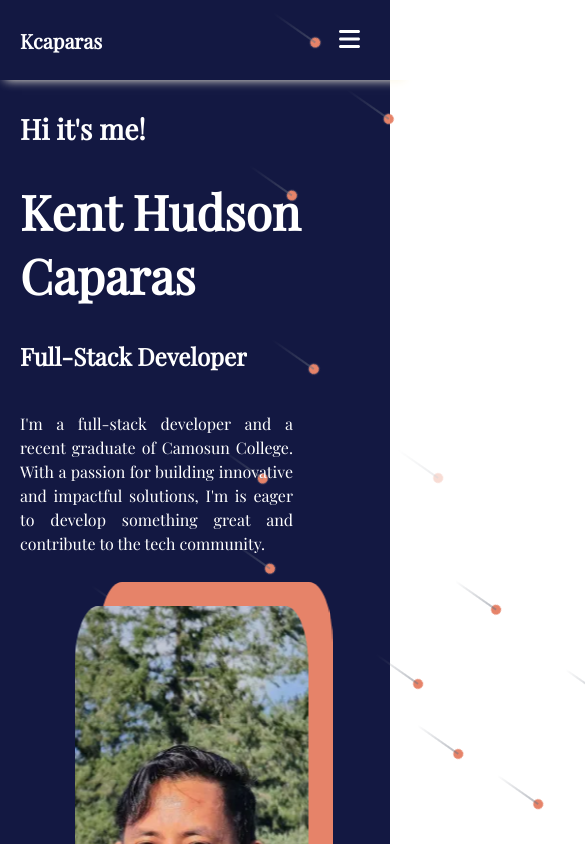
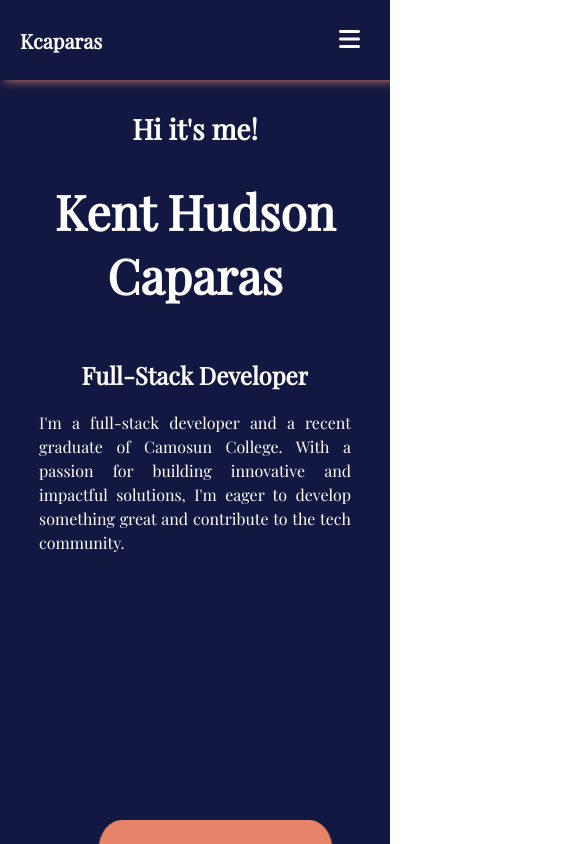
Before and after one commit to kcaparas1630/Portfolio, a React (Vite) app in the folder kcaparas-portfolio/: page / in a window 390 px wide. Shown: the top 844 px of the page, 585 px wide, since content can reach past the window. Built offline with nearby package versions, Linux system fonts and the light colour scheme.

Commit message:
firebase init and home added. removed meteor

```diff
--- /dev/null
+++ b/kcaparas-portfolio/public/404.html
@@ -0,0 +1,33 @@
+<!DOCTYPE html>
+<html>
+  <head>
+    <meta charset="utf-8">
+    <meta name="viewport" content="width=device-width, initial-scale=1">
+    <title>Page Not Found</title>
+
+    <style media="screen">
+      body { background: #ECEFF1; color: rgba(0,0,0,0.87); font-family: Roboto, Helvetica, Arial, sans-serif; margin: 0; padding: 0; }
+      #message { background: white; max-width: 360px; margin: 100px auto 16px; padding: 32px 24px 16px; border-radius: 3px; }
+      #message h3 { color: #888; font-weight: normal; font-size: 16px; margin: 16px 0 12px; }
+      #message h2 { color: #ffa100; font-weight: bold; font-size: 16px; margin: 0 0 8px; }
+      #message h1 { font-size: 22px; font-weight: 300; color: rgba(0,0,0,0.6); margin: 0 0 16px;}
+      #message p { line-height: 140%; margin: 16px 0 24px; font-size: 14px; }
+      #message a { display: block; text-align: center; background: #039be5; text-transform: uppercase; text-decoration: none; color: white; padding: 16px; border-radius: 4px; }
+      #message, #message a { box-shadow: 0 1px 3px rgba(0,0,0,0.12), 0 1px 2px rgba(0,0,0,0.24); }
+      #load { color: rgba(0,0,0,0.4); text-align: center; font-size: 13px; }
+      @media (max-width: 600px) {
+        body, #message { margin-top: 0; background: white; box-shadow: none; }
+        body { border-top: 16px solid #ffa100; }
+      }
+    </style>
+  </head>
+  <body>
+    <div id="message">
+      <h2>404</h2>
+      <h1>Page Not Found</h1>
+      <p>The specified file was not found on this website. Please check the URL for mistakes and try again.</p>
+      <h3>Why am I seeing this?</h3>
+      <p>This page was generated by the Firebase Command-Line Interface. To modify it, edit the <code>404.html</code> file in your project's configured <code>public</code> directory.</p>
+    </div>
+  </body>
+</html>
--- /dev/null
+++ b/kcaparas-portfolio/public/index.html
@@ -0,0 +1,89 @@
+<!DOCTYPE html>
+<html>
+  <head>
+    <meta charset="utf-8">
+    <meta name="viewport" content="width=device-width, initial-scale=1">
+    <title>Welcome to Firebase Hosting</title>
+
+    <!-- update the version number as needed -->
+    <script defer src="/__/firebase/10.12.5/firebase-app-compat.js"></script>
+    <!-- include only the Firebase features as you need -->
+    <script defer src="/__/firebase/10.12.5/firebase-auth-compat.js"></script>
+    <script defer src="/__/firebase/10.12.5/firebase-database-compat.js"></script>
+    <script defer src="/__/firebase/10.12.5/firebase-firestore-compat.js"></script>
+    <script defer src="/__/firebase/10.12.5/firebase-functions-compat.js"></script>
+    <script defer src="/__/firebase/10.12.5/firebase-messaging-compat.js"></script>
+    <script defer src="/__/firebase/10.12.5/firebase-storage-compat.js"></script>
+    <script defer src="/__/firebase/10.12.5/firebase-analytics-compat.js"></script>
+    <script defer src="/__/firebase/10.12.5/firebase-remote-config-compat.js"></script>
+    <script defer src="/__/firebase/10.12.5/firebase-performance-compat.js"></script>
+    <!--
+      initialize the SDK after all desired features are loaded, set useEmulator to false
+      to avoid connecting the SDK to running emulators.
+    -->
+    <script defer src="/__/firebase/init.js?useEmulator=true"></script>
+
+    <style media="screen">
+      body { background: #ECEFF1; color: rgba(0,0,0,0.87); font-family: Roboto, Helvetica, Arial, sans-serif; margin: 0; padding: 0; }
+      #message { background: white; max-width: 360px; margin: 100px auto 16px; padding: 32px 24px; border-radius: 3px; }
+      #message h2 { color: #ffa100; font-weight: bold; font-size: 16px; margin: 0 0 8px; }
+      #message h1 { font-size: 22px; font-weight: 300; color: rgba(0,0,0,0.6); margin: 0 0 16px;}
+      #message p { line-height: 140%; margin: 16px 0 24px; font-size: 14px; }
+      #message a { display: block; text-align: center; background: #039be5; text-transform: uppercase; text-decoration: none; color: white; padding: 16px; border-radius: 4px; }
+      #message, #message a { box-shadow: 0 1px 3px rgba(0,0,0,0.12), 0 1px 2px rgba(0,0,0,0.24); }
+      #load { color: rgba(0,0,0,0.4); text-align: center; font-size: 13px; }
+      @media (max-width: 600px) {
+        body, #message { margin-top: 0; background: white; box-shadow: none; }
+        body { border-top: 16px solid #ffa100; }
+      }
+    </style>
+  </head>
+  <body>
+    <div id="message">
+      <h2>Welcome</h2>
+      <h1>Firebase Hosting Setup Complete</h1>
+      <p>You're seeing this because you've successfully setup Firebase Hosting. Now it's time to go build something extraordinary!</p>
+      <a target="_blank" href="https://firebase.google.com/docs/hosting/">Open Hosting Documentation</a>
+    </div>
+    <p id="load">Firebase SDK Loading&hellip;</p>
+
+    <script>
+      document.addEventListener('DOMContentLoaded', function() {
+        const loadEl = document.querySelector('#load');
+        // // 🔥🔥🔥🔥🔥🔥🔥🔥🔥🔥🔥🔥🔥🔥🔥🔥🔥🔥🔥🔥🔥🔥🔥🔥🔥🔥🔥🔥🔥🔥🔥
+        // // The Firebase SDK is initialized and available here!
+        //
+        // firebase.auth().onAuthStateChanged(user => { });
+        // firebase.database().ref('/path/to/ref').on('value', snapshot => { });
+        // firebase.firestore().doc('/foo/bar').get().then(() => { });
+        // firebase.functions().httpsCallable('yourFunction')().then(() => { });
+        // firebase.messaging().requestPermission().then(() => { });
+        // firebase.storage().ref('/path/to/ref').getDownloadURL().then(() => { });
+        // firebase.analytics(); // call to activate
+        // firebase.analytics().logEvent('tutorial_completed');
+        // firebase.performance(); // call to activate
+        //
+        // // 🔥🔥🔥🔥🔥🔥🔥🔥🔥🔥🔥🔥🔥🔥🔥🔥🔥🔥🔥🔥🔥🔥🔥🔥🔥🔥🔥🔥🔥🔥🔥
+
+        try {
+          let app = firebase.app();
+          let features = [
+            'auth',
+            'database',
+            'firestore',
+            'functions',
+            'messaging',
+            'storage',
+            'analytics',
+            'remoteConfig',
+            'performance',
+          ].filter(feature => typeof app[feature] === 'function');
+          loadEl.textContent = `Firebase SDK loaded with ${features.join(', ')}`;
+        } catch (e) {
+          console.error(e);
+          loadEl.textContent = 'Error loading the Firebase SDK, check the console.';
+        }
+      });
+    </script>
+  </body>
+</html>
--- a/kcaparas-portfolio/src/Animation/Meteor.css
+++ /dev/null
@@ -1,38 +0,0 @@
-/* meteor.css */
-@keyframes meteor {
-    0% {
-      transform: rotate(215deg) translateX(0);
-      opacity: 1;
-    }
-    70% {
-      opacity: 1;
-    }
-    100% {
-      transform: rotate(215deg) translateX(-500px);
-      opacity: 0;
-    }
-  }
-
-  .meteor {
-    position: absolute;
-    left: 50%;
-    top: 50%;
-    width: 10px; /* Adjust size as needed */
-    height: 10px; /* Adjust size as needed */
-    background-color: #E68369; /* Slate-500 color */
-    border-radius: 50%;
-    box-shadow: 0 0 0 1px rgba(255, 255, 255, 0.1);
-    transform: rotate(215deg);
-    animation: meteor 5s linear infinite;
-  }
-
-  .meteor-tail {
-    position: absolute;
-    top: 50%;
-    left: 50%;
-    height: 1px;
-    width: 50px; /* Adjust length as needed */
-    background: linear-gradient(to right, #6b7280, transparent);
-    transform: translateY(-50%);
-    z-index: -10;
-  }
--- a/kcaparas-portfolio/src/Animation/Meteor.tsx
+++ /dev/null
@@ -1,38 +0,0 @@
-'use client';
-
-import React, { useEffect, useState } from 'react';
-import './Meteor.css';
-
-interface MeteorsProps {
-  number?: number;
-}
-
-const Meteors = ({ number = 20 }: MeteorsProps) => {
-  const [meteorStyles, setMeteorStyles] = useState<Array<React.CSSProperties>>([]);
-
-  useEffect(() => {
-    const styles = [...new Array(number)].map(() => ({
-      top: `${Math.floor(Math.random() * 100)}%`,
-      left: `${Math.floor(Math.random() * 100)}%`,
-      animationDelay: `${Math.random() * 1 + 0.2}s`,
-      animationDuration: `${Math.floor(Math.random() * 8 + 2)}s`,
-    }));
-    setMeteorStyles(styles);
-  }, [number]);
-
-  return (
-    <>
-      {meteorStyles.map((style, idx) => (
-        <span
-          key={idx}
-          className="meteor"
-          style={style}
-        >
-          <div className="meteor-tail" />
-        </span>
-      ))}
-    </>
-  );
-};
-
-export default Meteors;
--- a/kcaparas-portfolio/src/Commons/Banner.tsx
+++ b/kcaparas-portfolio/src/Commons/Banner.tsx
@@ -45,7 +45,7 @@
       >
         <StyledSummary isDarkMode={isDarkMode}>
           I&apos;m a full-stack developer and a recent graduate of Camosun College. With a passion
-          for building innovative and impactful solutions, I&apos;m is eager to develop something
+          for building innovative and impactful solutions, I&apos;m eager to develop something
           great and contribute to the tech community.
         </StyledSummary>
       </BoxReveal>
--- a/kcaparas-portfolio/src/Commons/Styled-Commons/Banner.ts
+++ b/kcaparas-portfolio/src/Commons/Styled-Commons/Banner.ts
@@ -19,6 +19,7 @@
 const BannerView = styled.div`
   display: flex;
   flex-direction: column;
+  // gap: 80px;
   @media (min-width: 768px) {
     flex-direction: row;
     height: 100%;
@@ -27,12 +28,16 @@
 const LeftView = styled.div`
   display: flex;
   flex-direction: column;
+  align-items: center;
   width: 100%;
+  height: 80vh;
   margin-top: auto;
   margin-bottom: auto;
-  padding: 30px 20px;
+  padding: 30px 0;
 
   @media (min-width: 768px) {
+    height: auto;
+    align-items: flex-start;
     padding: 0 50px;
     width: 50%;
   }
@@ -42,11 +47,13 @@
   flex-direction: column;
   align-items: center;
   width: 100%;
+  height: 50vh;
   margin-top: auto;
   margin-bottom: auto;
   padding: 30px 20px;
 
   @media (min-width: 768px) {
+    height: auto;
     padding: 0 50px;
     width: 50%;
   }
@@ -60,32 +67,46 @@
 const StyledName = styled.h1<BannerProps>`
   display: flex;
   color: ${(props) => (props.isDarkMode ? 'white' : 'black')};
+  text-align: center;
   font-size: 48px;
   font-weight: 700;
 `;
 const StyledDesignation = styled.h2<BannerProps>`
   display: flex;
   color: ${(props) => (props.isDarkMode ? 'white' : 'black')};
-  margin: 0;
+  // margin: 0;
+
+  @media (min-width: 768px) {
+    margin: 0;
+  }
 `;
 const StyledSummary = styled.p<BannerProps>`
   display: flex;
   color: ${(props) => (props.isDarkMode ? 'white' : 'black')};
-  margin-top: 40px;
-  width: 70%;
+  margin: auto;
+  width: 80%;
   line-height: 1.5;
   text-align: justify;
+
+  @media (min-width: 768px) {
+    width: 70%;
+    margin: 50px 0;
+  }
 `;
 
 const BottomDiv = styled.div`
   display: flex;
   background-color: #e68369;
   width: 50%;
-  height: 500px;
+  height: 250px;
   position: relative;
   border-radius: 10%;
   animation: ${zoomIn} 1.5s ease-in-out forwards;
   transition: transform 0.3s ease-in-out;
+
+  @media (min-width: 768px) {
+    height: 500px;
+  }
 `;
 
 const TopDiv = styled.div`
--- a/kcaparas-portfolio/src/Commons/Styled-Commons/Header.ts
+++ b/kcaparas-portfolio/src/Commons/Styled-Commons/Header.ts
@@ -26,7 +26,7 @@
   justify-content: space-between;
   position: relative;
   box-shadow: ${(props) =>
-    props.isDarkMode ? '-10px 15px 10px -15px #FBF6E2' : '-15px 15px 10px -15px #111'};
+    props.isDarkMode ? '-10px 15px 10px -15px #E68369' : '-15px 15px 10px -15px #111'};
   h2,
   a {
     text-decoration: none;
@@ -93,12 +93,12 @@
   width: 90%;
   cursor: pointer;
   box-shadow: ${(props) =>
-    props.isDarkMode ? '-10px 15px 10px -15px #FBF6E2' : '-15px 15px 10px -15px #111'};
+    props.isDarkMode ? '-10px 15px 10px -15px #E68369' : '-15px 15px 10px -15px #111'};
   transition: box-shadow 0.3s ease-in-out;
 
   &:hover {
     box-shadow: ${(props) =>
-      props.isDarkMode ? '15px 15px 10px -15px #FBF6E2' : '-15px 15px 10px -15px #111'};
+      props.isDarkMode ? '15px 15px 10px -15px #E68369' : '-15px 15px 10px -15px #111'};
   }
 
   a {
--- a/kcaparas-portfolio/src/Views/Homepage.styles.ts
+++ b/kcaparas-portfolio/src/Views/Homepage.styles.ts
@@ -9,8 +9,8 @@
     background-color: ${(props) => (props.isDarkMode ? '#131842' : '#fbf6e2')};
     width: 100vw;
     height: 100%;
+    overflow: hidden;
     transition: background-color 0.5s ease;
-    // overflow: hidden;
 
     @media(min-width: 768px) {
         height: 100vh;
--- a/kcaparas-portfolio/src/Views/Homepage.tsx
+++ b/kcaparas-portfolio/src/Views/Homepage.tsx
@@ -2,7 +2,6 @@
 import Header from '../Commons/Header';
 import StyledView from './Homepage.styles';
 import Banner from '../Commons/Banner';
-import Meteors from '../Animation/Meteor';
 
 const Homepage = () => {
   const [isDarkMode, setDarkMode] = useState<boolean>(() => {
@@ -19,9 +18,6 @@
         isDarkMode={isDarkMode}
         setDarkMode={setDarkMode}
       />
-      { isDarkMode && (
-        <Meteors number={20} />
-      )}
       <Banner isDarkMode={isDarkMode} />
     </StyledView>
   );
```
Also changed, not shown: kcaparas-portfolio/src/Commons/Header.tsx (+12 -1 lines).
